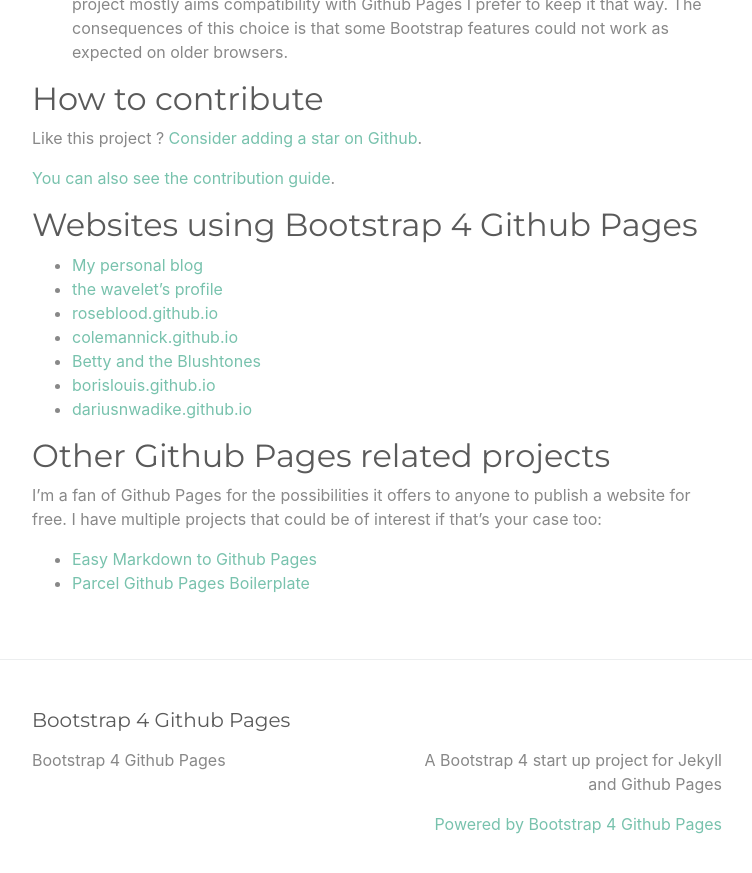
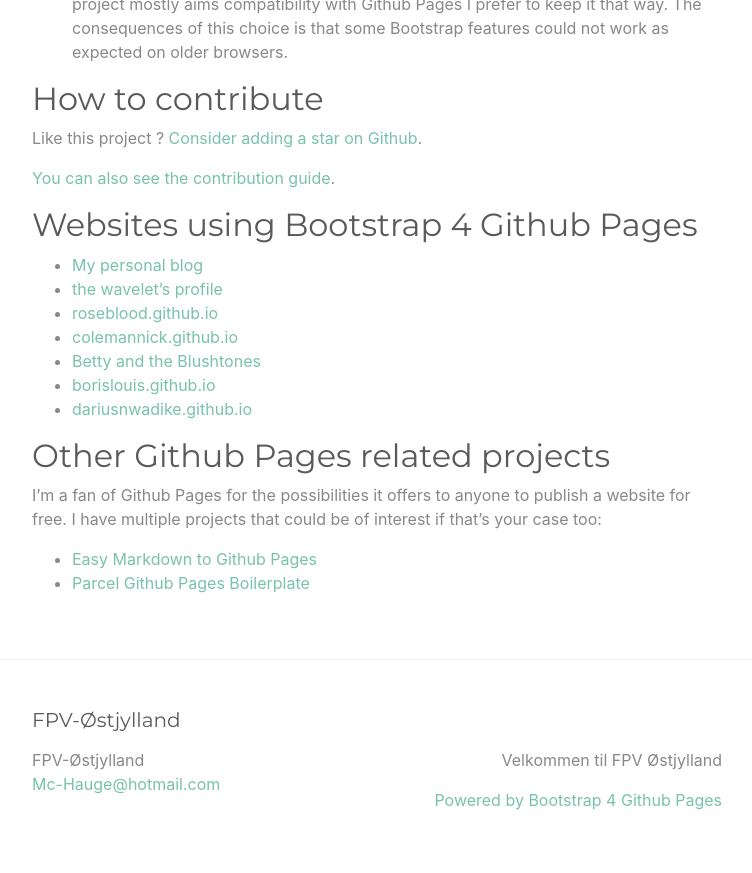
Before and after one commit to McHauge/fpv-oestjylland, a Jekyll site: the page built from index.md, in a window 1280 px wide and 900 px high, scrolled down 2416 px. Shown: the top 873 px of the window, without its empty margins (263-1015 px from the left). Built offline with Jekyll 4.4.1, drawn with Linux system fonts in a browser that asks for light colours; some of the changed text lies outside the part shown.

Commit message:
Update _config.yml

```diff
--- a/_config.yml
+++ b/_config.yml
@@ -13,16 +13,16 @@
 # you will see them accessed via {{ site.title }}, {{ site.email }}, and so on.
 # You can create any custom variable you would like, and they will be accessible
 # in the templates via {{ site.myvariable }}.
-title: Bootstrap 4 Github Pages
-email: ""
+title: FPV-Østjylland
+email: "Mc-Hauge@hotmail.com"
 description: >- # this means to ignore newlines until "baseurl:"
-  A Bootstrap 4 start up project for Jekyll and Github Pages
+  Velkommen til FPV Østjylland
 #baseurl: "" # the subpath of your site, e.g. /blog
-#url: "" # the base hostname & protocol for your site, e.g. http://example.com
+url: "http://FPV-Østjylland.dk" # the base hostname & protocol for your site, e.g. http://example.com
 #twitter_username: jekyllrb
-#github_username:  jekyll
+github_username:  McHauge
 
-repository: "nicolas-van/bootstrap-4-github-pages"
+repository: "McHauge/fpv-oestjylland"
 
 # Build settings
 plugins:
```
